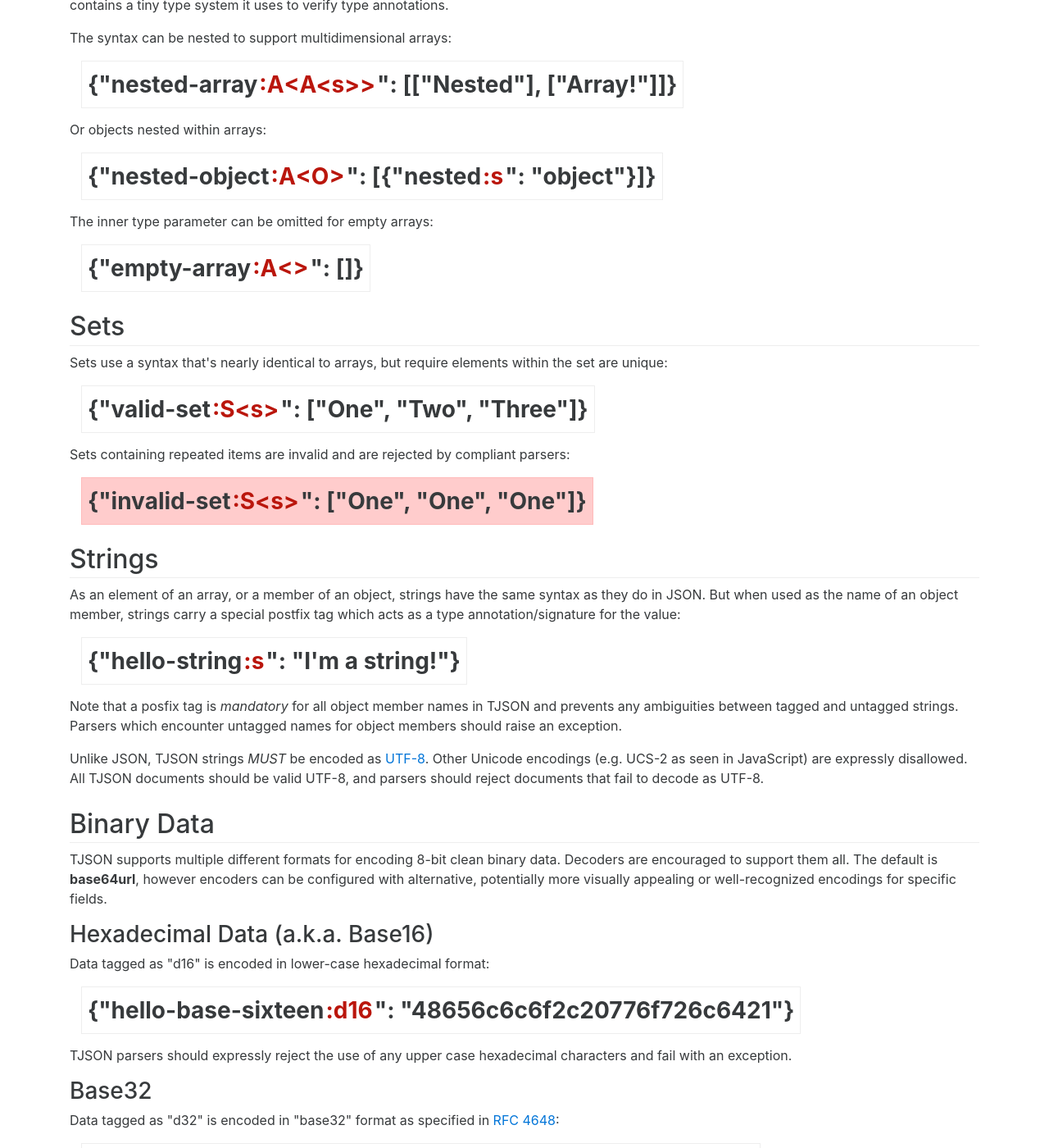
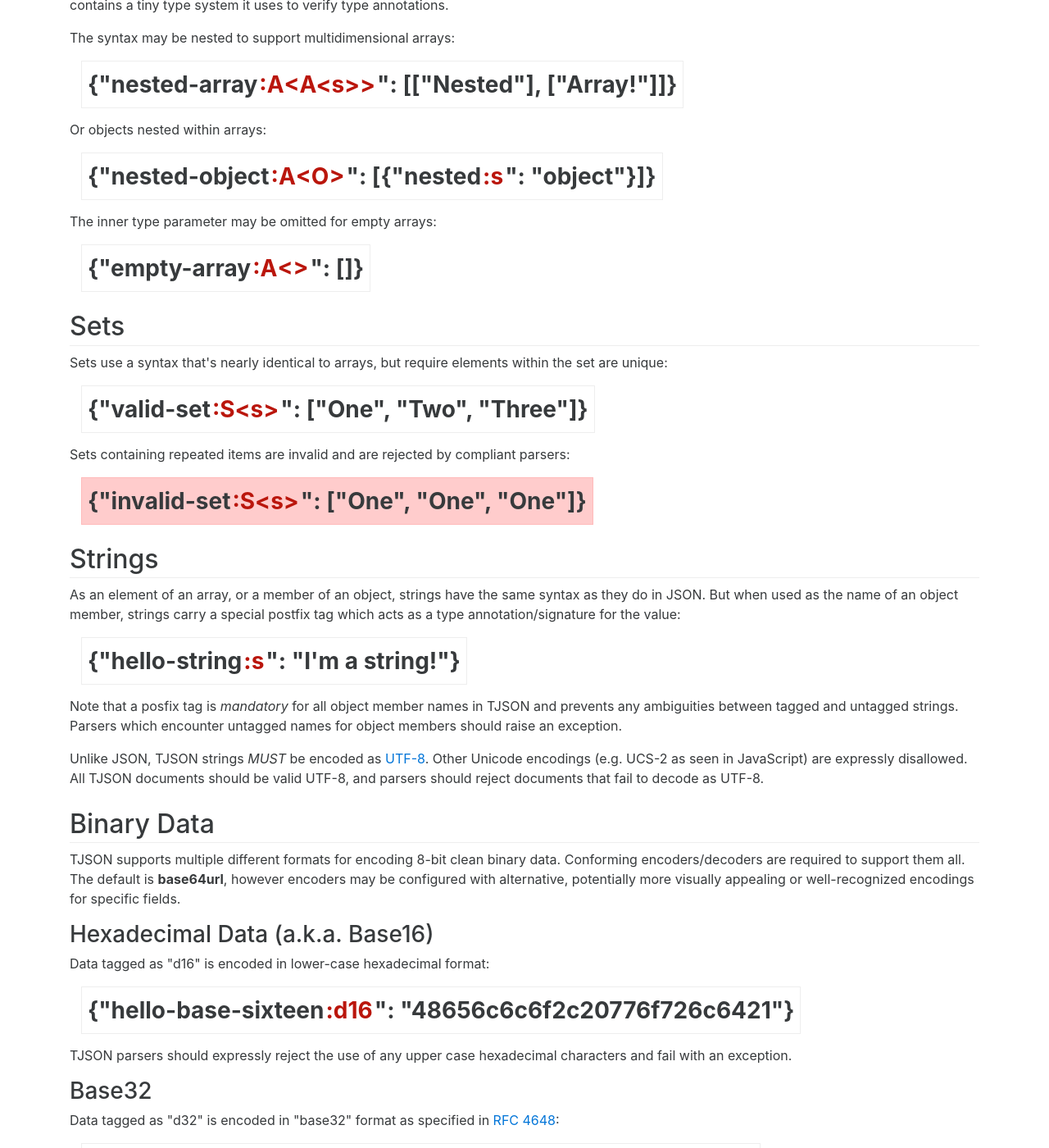
Before and after one commit to tjson/tjson.github.io, a Jekyll site: the page built from index.html, in a window 1280 px wide and 1400 px high, scrolled down 1994 px. Shown: the whole window at 82% size. Built offline with Jekyll 4.4.1, drawn with Linux system fonts in a browser that asks for light colours; some of the changed text lies outside the part shown.

Commit message:
Wording fixups

```diff
--- a/index.html
+++ b/index.html
@@ -166,7 +166,7 @@
         </p>
 
         <p>
-          The syntax can be nested to support multidimensional arrays:
+          The syntax may be nested to support multidimensional arrays:
         </p>
 
         <div class="syntax-example">
@@ -182,7 +182,7 @@
         </div>
 
         <p>
-          The inner type parameter can be omitted for empty arrays:
+          The inner type parameter may be omitted for empty arrays:
         </p>
 
         <div class="syntax-example">
@@ -239,9 +239,9 @@
         <h2 class="page-header">Binary Data</h2>
         <p>
           TJSON supports multiple different formats for encoding 8-bit clean binary data.
-          Decoders are encouraged to support them all. The default is
+          Conforming encoders/decoders are required to support them all. The default is
           <strong>base64url</strong>,
-          however encoders can be configured with alternative, potentially more visually
+          however encoders may be configured with alternative, potentially more visually
           appealing or well-recognized encodings for specific fields.
         </p>
 
@@ -312,15 +312,15 @@
           JSON parsers that do floating point conversions.
         </p>
         <p>
-          The following is an example of a <strong>signed integer</strong>, which can be any value
-          in the range <em>-(2**63)</em> to <em>(2**63)-1</em>.
+          The following is an example of a <strong>signed integer</strong>, which may be any
+          value in the range <em>-(2**63)</em> to <em>(2**63)-1</em>.
         </p>
         <div class="syntax-example">
           {&quot;hello-signed-int<span class="tag-prefix">:i</span>&quot;: "42"}
         </div>
         <p>
-          The following is an example of an <strong>unsigned integer</strong>, which can be any value
-          in the range <em>0</em> to <em>(2**64)-1</em>:
+          The following is an example of an <strong>unsigned integer</strong>, which may be
+          any value in the range <em>0</em> to <em>(2**64)-1</em>:
         </p>
         <div class="syntax-example">
           {&quot;hello-unsigned-int<span class="tag-prefix">:u</span>&quot;: "18446744073709551615"}
```
